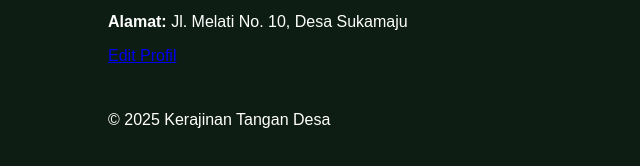
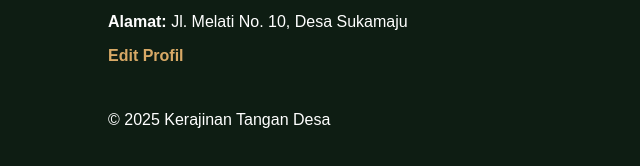
Before and after one commit to isyhfadilah/nusawara, a plain HTML site: page profil/index.html in a window 1280 px wide. Shown: the part 404-570 px from the top of the page, 0-640 px from the left. Drawn offline with Linux system fonts and the light colour scheme.

Commit message:
fix: color link

```diff
--- a/landing/style.css
+++ b/landing/style.css
@@ -106,6 +106,12 @@ input {
     line-height: 1.6;
 }
 
+a {
+    color: #D8A966;
+    text-decoration: none;
+    font-weight: bold;
+}
+
 footer {
     background-color: #0E1D13;
     color: #FFFFFF;
--- a/regist/style.css
+++ b/regist/style.css
@@ -12,8 +12,6 @@ h2 {
     text-transform: uppercase;
     text-decoration: none;
 }
-
-
 
 label {
     font-size: 16px;
```
Also changed, not shown: landing/index.html (+2 -2 lines).
